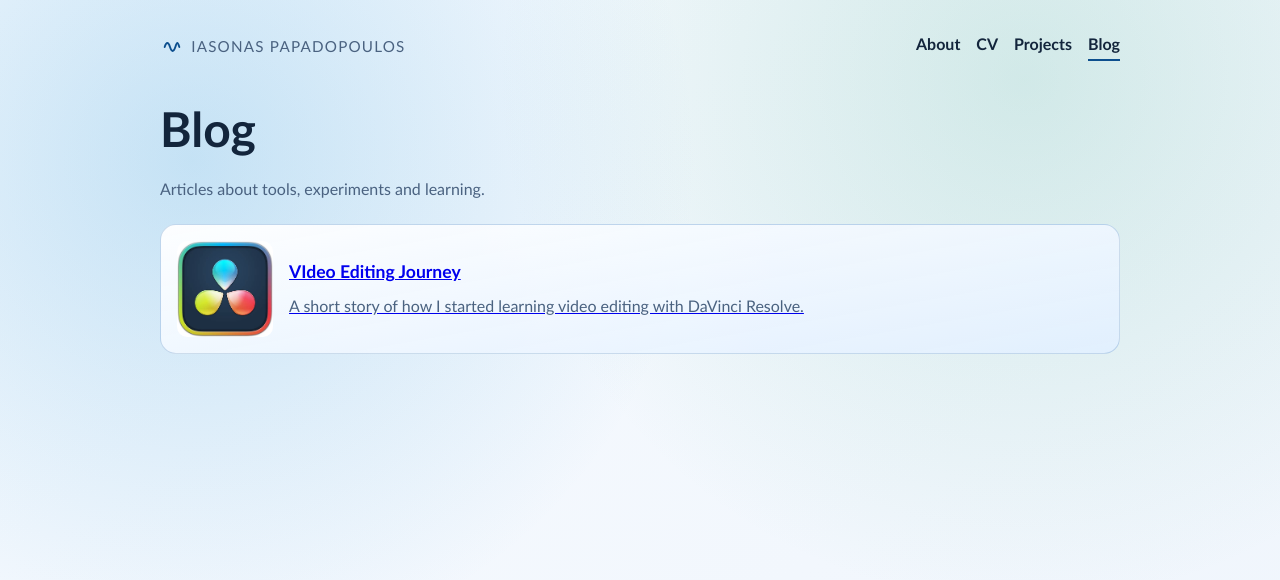
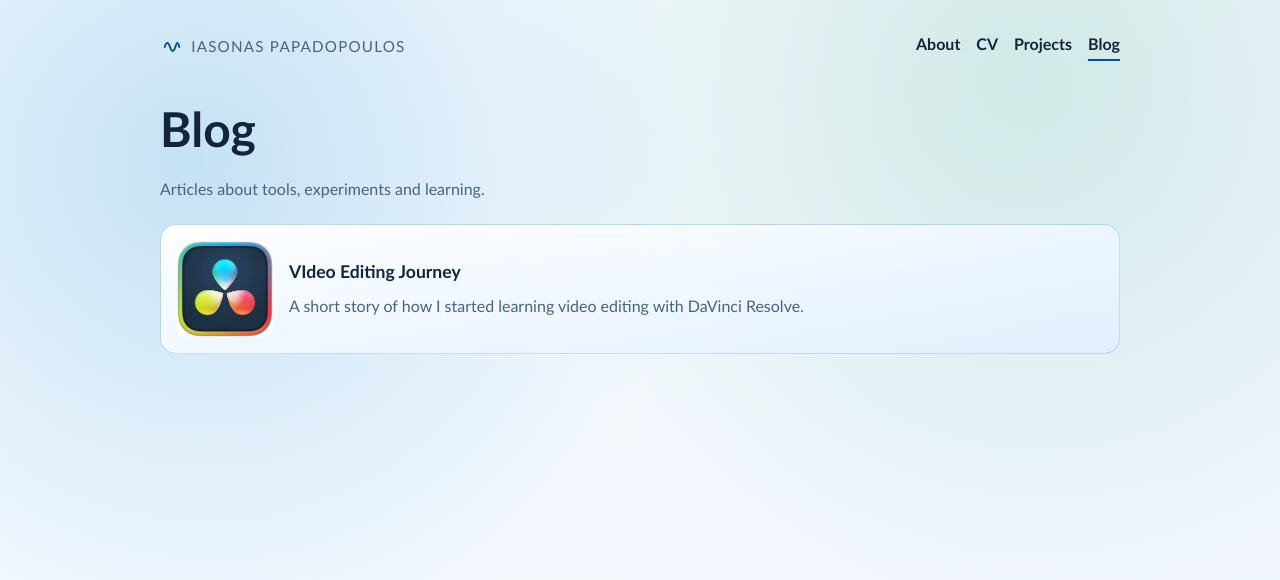
Before and after one commit to iasonpap/iasonpap.github.io, a React (Vite) app: page /blog in a window 1280 px wide. Shown: the top 580 px of the page. Built offline with nearby package versions, Linux system fonts and the light colour scheme.

Commit message:
feat(blog): enhance project card links for better accessibility and styling

```diff
--- a/src/App.css
+++ b/src/App.css
@@ -89,10 +89,22 @@
 }
 
 /* Blog listing: make linked project cards show a square thumbnail */
+.project-card-link {
+  display: block;
+  color: inherit;
+  text-decoration: none;
+}
+
 .project-card-link .project-card {
   display: flex;
   gap: 1rem;
   align-items: center;
+}
+
+.project-card-link:hover,
+.project-card-link:focus {
+  color: inherit;
+  text-decoration: none;
 }
 
 .project-thumb {
--- a/src/data/cv-manifest.json
+++ b/src/data/cv-manifest.json
@@ -1,5 +1,5 @@
 {
-  "generatedAt": "2026-05-29T01:34:56.647Z",
+  "generatedAt": "2026-05-29T01:54:06.128Z",
   "sourceDir": "src/assets/CVs",
   "filenamePattern": "YYYY-MM-Iasonas_CV_<language>.pdf",
   "defaultLanguage": "english",
```
